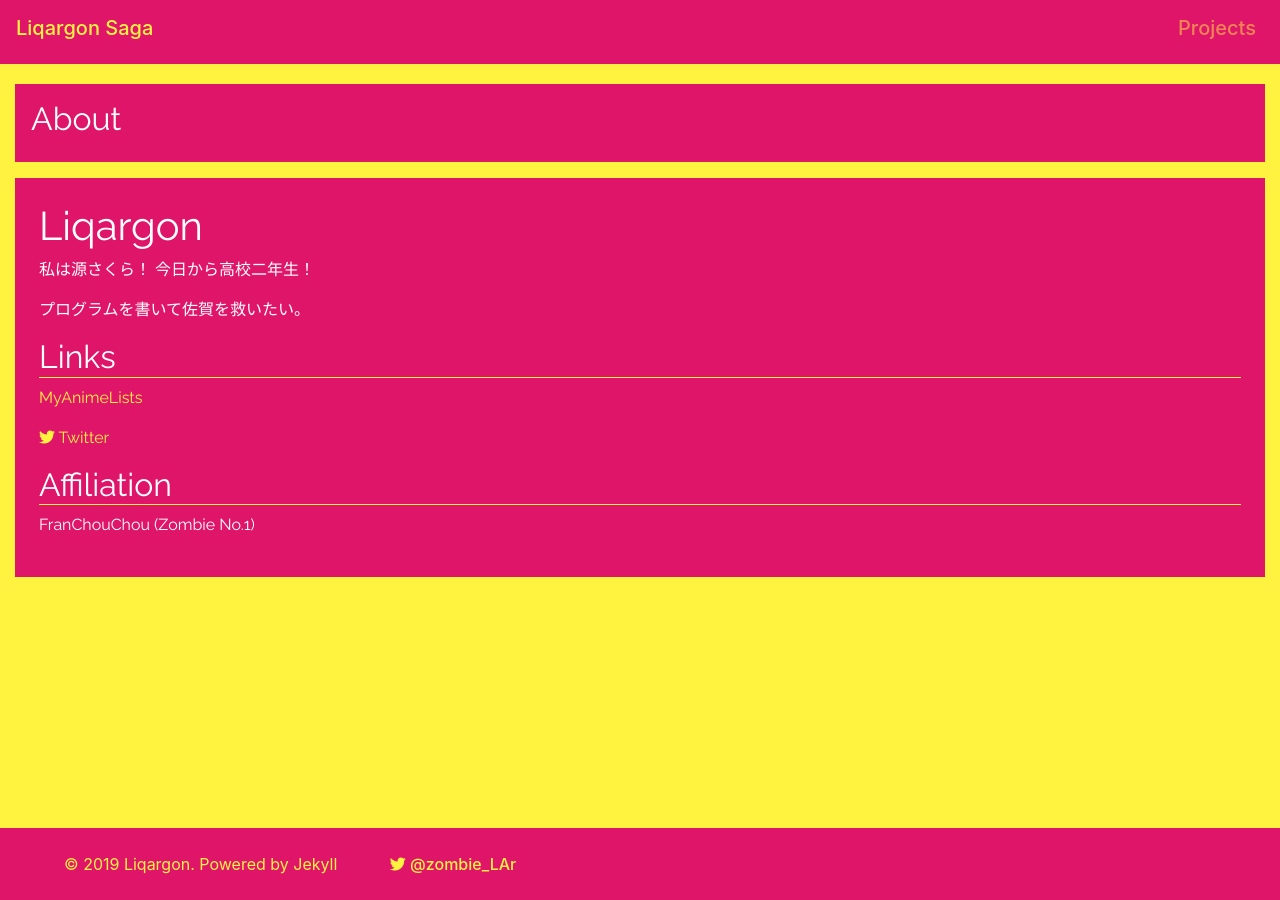
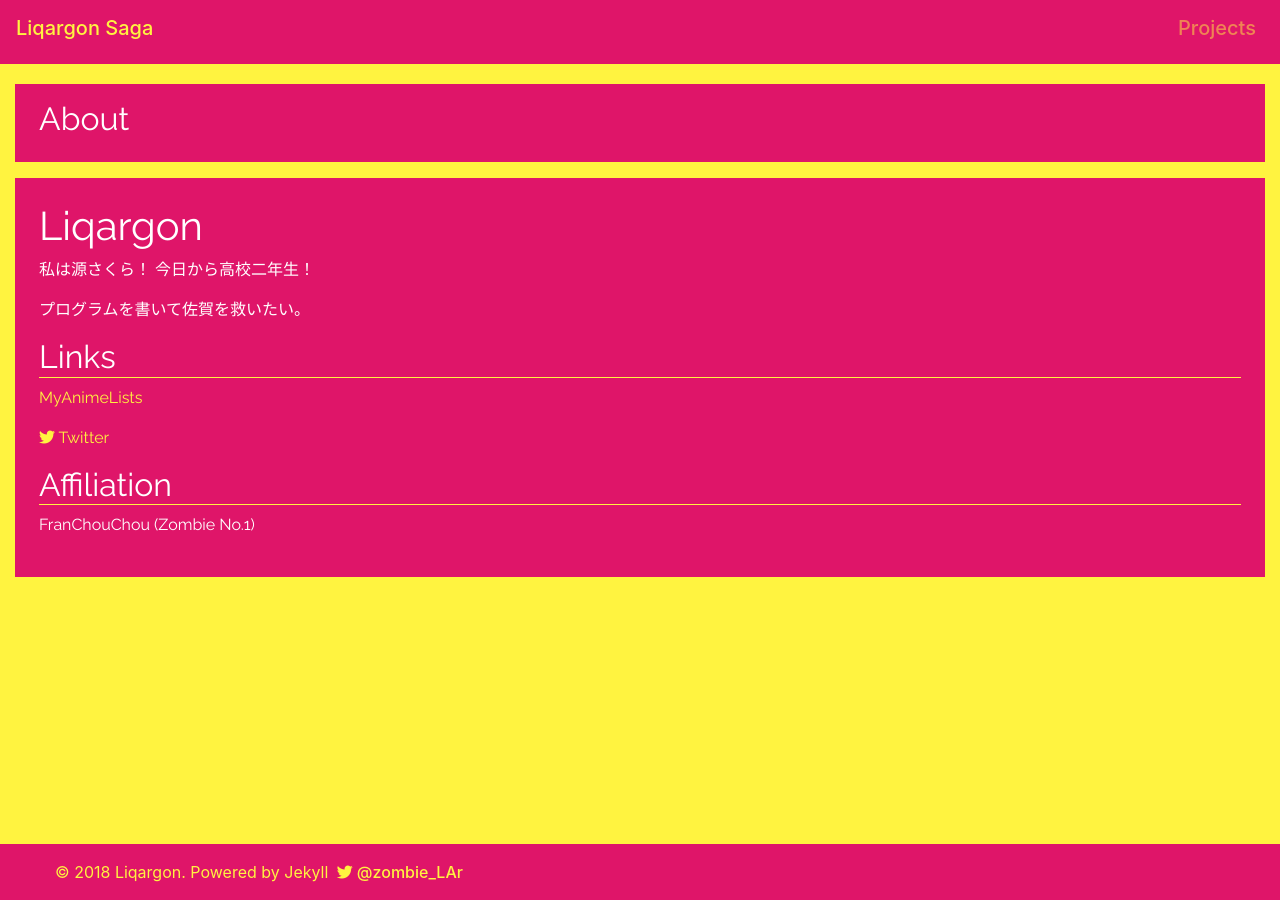
Before and after one commit to liqargon/liqargon.github.io, a Jekyll site: the page built from index.md, in a window 1280 px wide. Built offline with Jekyll 4.4.1, drawn with Linux system fonts in a browser that asks for light colours; nearby versions of some CDN libraries; our own code applies the rules of GitHub Pages for plain Markdown files.

Commit message:
[fix]adjust layout

```diff
--- a/_layouts/default.html
+++ b/_layouts/default.html
@@ -24,10 +24,16 @@
     </div>
 
 
-    <footer class="footer mt-auto py-4">
-        <div class="footer-s-container px-3">
-                <span class="text-zombie-y text-muted text-left px-5">&copy; 2019 Liqargon. Powered by Jekyll</span>
-                <a class="text-zombie-y h6" href="https://twitter.com/zombie_LAr"><i class="fab fa-twitter"></i> @zombie_LAr</a>
+    <footer class="footer mt-auto pt-3">
+        <div class="footer-s-container">
+            <ul>
+                <li>
+                    <span class="text-zombie-y text-muted text-left">&copy; 2018 Liqargon. Powered by Jekyll</span>
+                </li>
+                <li>
+                    <a class="text-zombie-y h6" href="https://twitter.com/zombie_LAr"><i class="fab fa-twitter mx-1"></i>@zombie_LAr</a>
+                </li>
+            </ul>
         </div>
     </footer>
 
--- a/_layouts/frontpage.html
+++ b/_layouts/frontpage.html
@@ -5,7 +5,7 @@ layout: default
 
 
 <section class="col-12 my-3">
-    <div class="col-12 p-3 my-1 bg-zombie-m text-zombie-w">
+    <div class="col-12 px-4 py-3 my-1 bg-zombie-m text-zombie-w">
         <h2>About</h2>
     </div>
     <article class="col-12 p-4 my-3 bg-zombie-m text-zombie-w">
--- a/_layouts/page.html
+++ b/_layouts/page.html
@@ -4,7 +4,7 @@ layout: default
 
 
 <section class="col-12 my-3">
-    <div class="col-12 p-3 my-1 bg-zombie-m text-zombie-w">
+    <div class="col-12 px-4 py-3 my-1 bg-zombie-m text-zombie-w">
         <h2>{{ page.title }}</h2>
     </div>
     <article class="col-12 p-4 my-3 bg-zombie-m text-zombie-w">
--- a/static/css/style.css
+++ b/static/css/style.css
@@ -111,6 +111,9 @@ article h2 {
 .footer {
     background-color: #df1569;
 }
+.footer li{
+    display: inline-block;
+}
 
 img {
     max-width: 100%;
```
